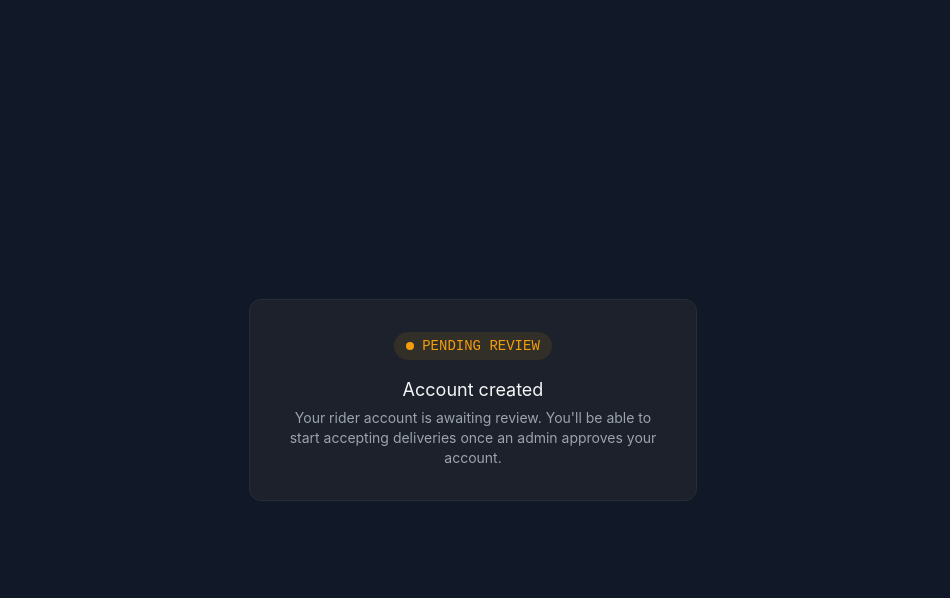
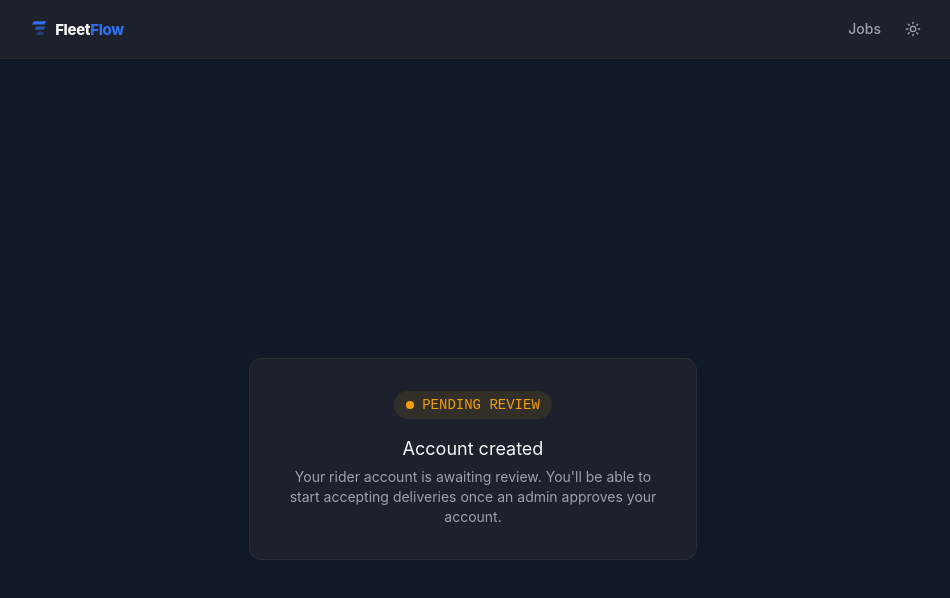
Before and after one commit to olasilver06/fleetflow, a Next.js app: page /rider-signup/pending in a window 1280 px wide. Shown: the top 598 px of the page, without its empty margins (167-1117 px from the left). Built offline with nearby package versions, Linux system fonts and the light colour scheme; no server answers.

Commit message:
Add RiderNav with sign-out for rider-facing pages

```diff
--- a/src/app/rider-signup/pending/page.tsx
+++ b/src/app/rider-signup/pending/page.tsx
@@ -1,5 +1,9 @@
+import RiderNav from "@/components/rider/RiderNav";
+
 export default function RiderSignupPendingPage() {
   return (
+    <>
+      <RiderNav />
       <main className="min-h-screen bg-background flex items-center justify-center px-4">
         <div className="max-w-md mx-auto rounded-xl border border-border bg-surface p-8 text-center">
           <div className="inline-flex items-center gap-2 rounded-full bg-warning/10 px-3 py-1 text-warning text-sm font-mono mb-4">
@@ -13,5 +17,6 @@ export default function RiderSignupPendingPage() {
           </p>
         </div>
       </main>
+    </>
   );
 }
--- a/src/app/rider/jobs/page.tsx
+++ b/src/app/rider/jobs/page.tsx
@@ -2,6 +2,7 @@ import { redirect } from "next/navigation";
 import { prisma } from "@/lib/prisma";
 import { getCurrentUser } from "@/lib/auth/get-current-user";
 import OrderStatusControl from "@/components/rider/OrderStatusControl";
+import RiderNav from "@/components/rider/RiderNav";
 import type { OrderStatus } from "@prisma/client";
 
 export const dynamic = "force-dynamic";
@@ -57,6 +58,8 @@ export default async function RiderJobsPage() {
   });
 
   return (
+    <>
+      <RiderNav />
       <main className="min-h-screen bg-background py-12 px-4">
         <div className="max-w-4xl mx-auto mb-8">
           <h1 className="text-text-primary text-2xl font-medium">Your jobs</h1>
@@ -94,5 +97,6 @@ export default async function RiderJobsPage() {
           ))}
         </div>
       </main>
+    </>
   );
 }
--- /dev/null
+++ b/src/components/rider/RiderNav.tsx
@@ -0,0 +1,55 @@
+"use client";
+
+import { useEffect, useState } from "react";
+import Link from "next/link";
+import { useRouter } from "next/navigation";
+import { createSupabaseBrowserClient } from "@/lib/supabase/client";
+import FleetFlowLogo from "@/components/FleetFlowLogo";
+import ThemeToggle from "@/components/ThemeToggle";
+
+export default function RiderNav() {
+  const router = useRouter();
+  const [isLoggedIn, setIsLoggedIn] = useState(false);
+
+  useEffect(() => {
+    const supabase = createSupabaseBrowserClient();
+    supabase.auth.getSession().then(({ data }) => {
+      setIsLoggedIn(!!data.session);
+    });
+  }, []);
+
+  async function handleSignOut() {
+    const supabase = createSupabaseBrowserClient();
+    await supabase.auth.signOut();
+    router.push("/login");
+    router.refresh();
+  }
+
+  return (
+    <header className="border-b border-border bg-surface px-4 py-3">
+      <div className="max-w-4xl mx-auto flex items-center justify-between">
+        <Link href="/rider/jobs">
+          <FleetFlowLogo className="w-35 h-auto" />
+        </Link>
+        <div className="flex items-center gap-6">
+          <Link
+            href="/rider/jobs"
+            className="text-text-secondary text-sm font-medium hover:text-text-primary transition-colors"
+          >
+            Jobs
+          </Link>
+          <ThemeToggle />
+          {isLoggedIn && (
+            <button
+              type="button"
+              onClick={handleSignOut}
+              className="text-text-secondary text-sm font-medium hover:text-text-primary transition-colors"
+            >
+              Sign out
+            </button>
+          )}
+        </div>
+      </div>
+    </header>
+  );
+}
```
Lines whose indentation alone changed are shown as unchanged.
